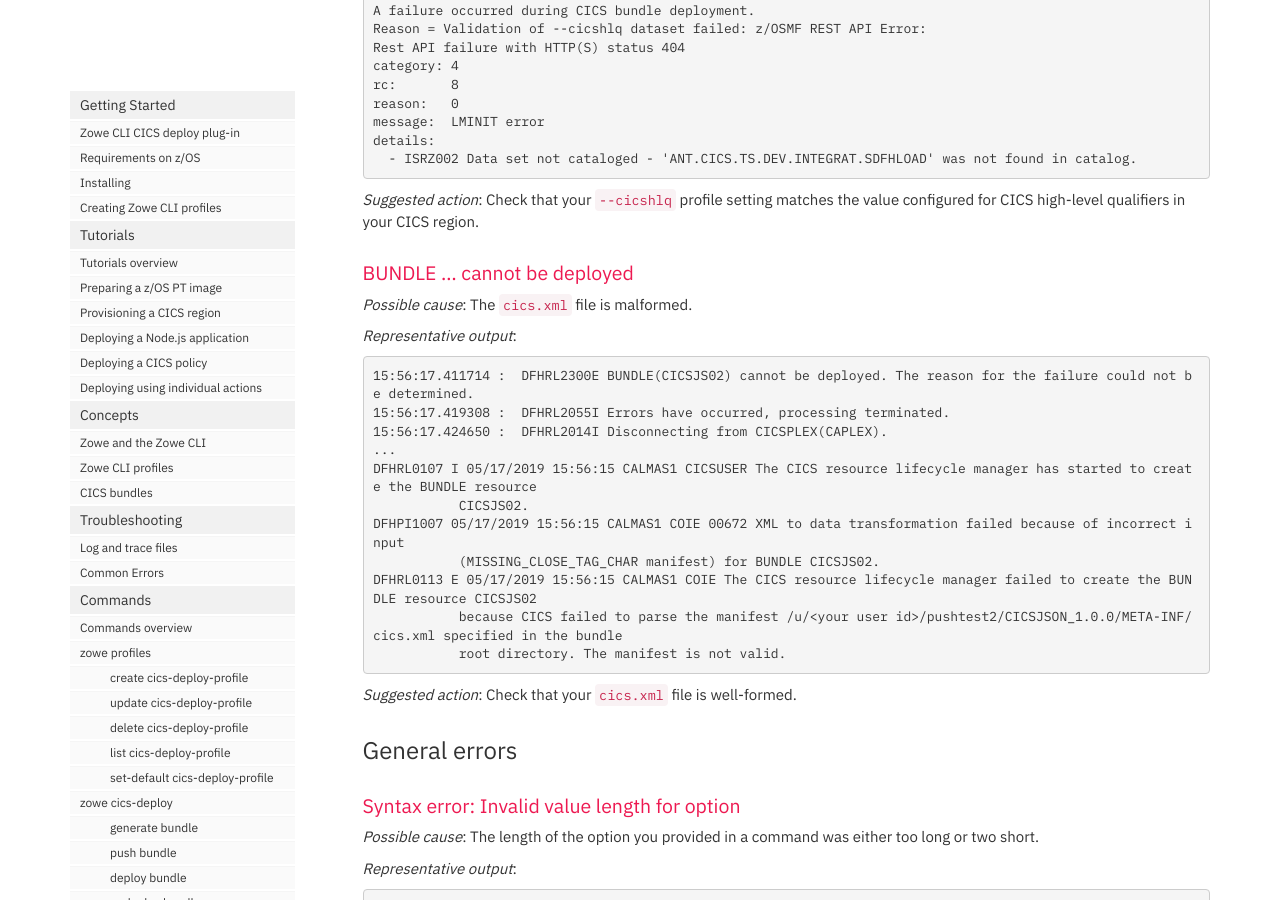
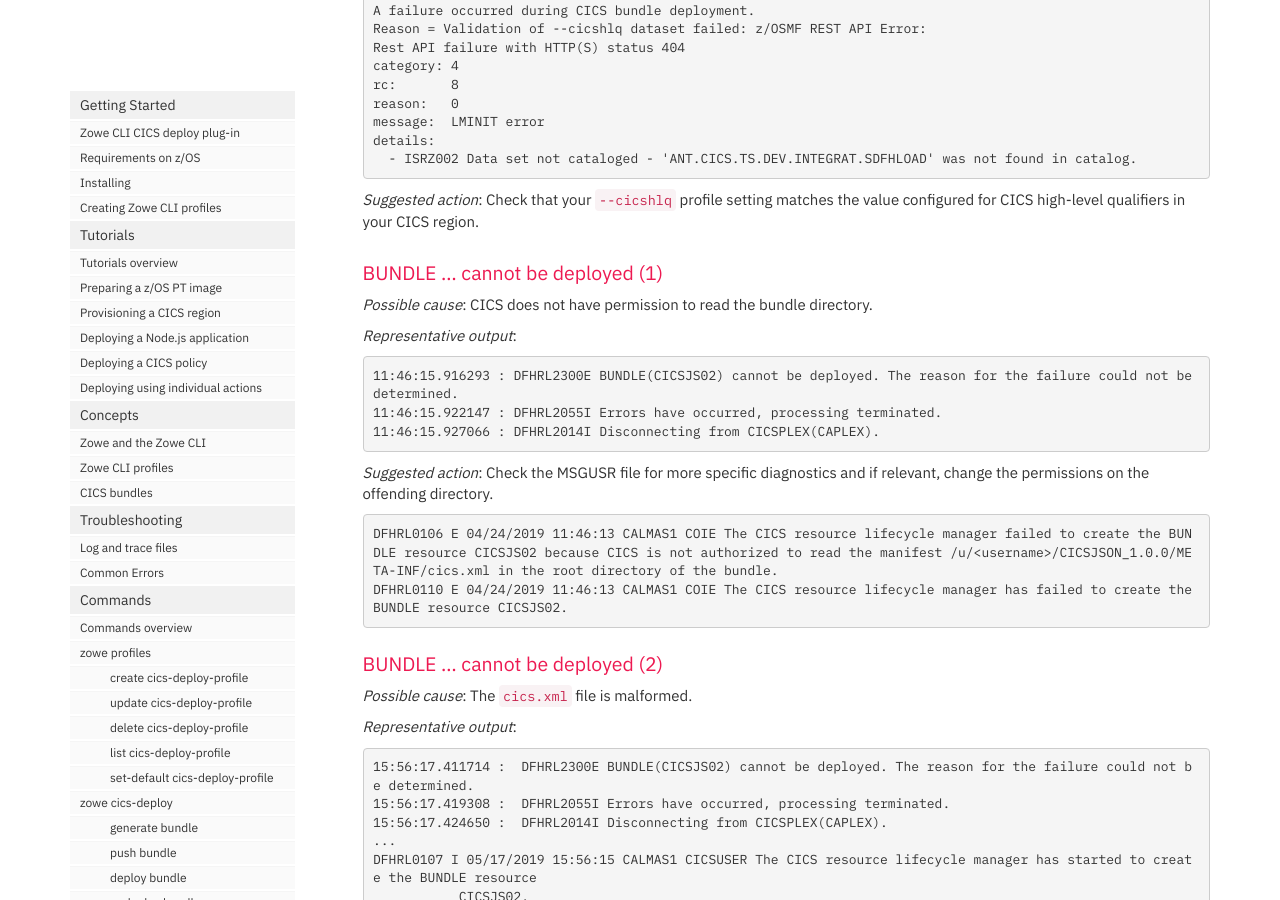
Before and after one commit to IBM/zowe-cli-cics-deploy-plugin, a Jekyll site: the page built from docs/pages/cdp/cdp-Common-Errors.md, in a window 1280 px wide and 900 px high, scrolled down 1547 px. Built offline with Jekyll 4.4.1, drawn with Linux system fonts in a browser that asks for light colours; nearby versions of some CDN libraries; comment, search, counter and statistics services are not loaded.

Commit message:
Added error scenario as described in issue #91
Signed-off-by: Clive Harris <clive.harris2@ibm.com>

```diff
--- a/docs/pages/cdp/cdp-Common-Errors.md
+++ b/docs/pages/cdp/cdp-Common-Errors.md
@@ -72,7 +72,26 @@ details:
 *Suggested action*:
 Check that your `--cicshlq` profile setting matches the value configured for CICS high-level qualifiers in your CICS region.
 
-### BUNDLE ... cannot be deployed
+### BUNDLE ... cannot be deployed (1)
+
+*Possible cause*: CICS does not have permission to read the bundle directory.
+
+*Representative output*:
+<pre class="messageText">
+11:46:15.916293 : DFHRL2300E BUNDLE(CICSJS02) cannot be deployed. The reason for the failure could not be determined.
+11:46:15.922147 : DFHRL2055I Errors have occurred, processing terminated.
+11:46:15.927066 : DFHRL2014I Disconnecting from CICSPLEX(CAPLEX).
+</pre>
+
+*Suggested action*:
+Check the MSGUSR file for more specific diagnostics and if relevant, change the permissions on the offending directory.
+
+<pre class="messageText">
+DFHRL0106 E 04/24/2019 11:46:13 CALMAS1 COIE The CICS resource lifecycle manager failed to create the BUNDLE resource CICSJS02 because CICS is not authorized to read the manifest /u/&lt;username>/CICSJSON_1.0.0/META-INF/cics.xml in the root directory of the bundle.
+DFHRL0110 E 04/24/2019 11:46:13 CALMAS1 COIE The CICS resource lifecycle manager has failed to create the BUNDLE resource CICSJS02.
+</pre>
+
+### BUNDLE ... cannot be deployed (2)
 
 *Possible cause*: The `cics.xml` file is malformed.
 
```
